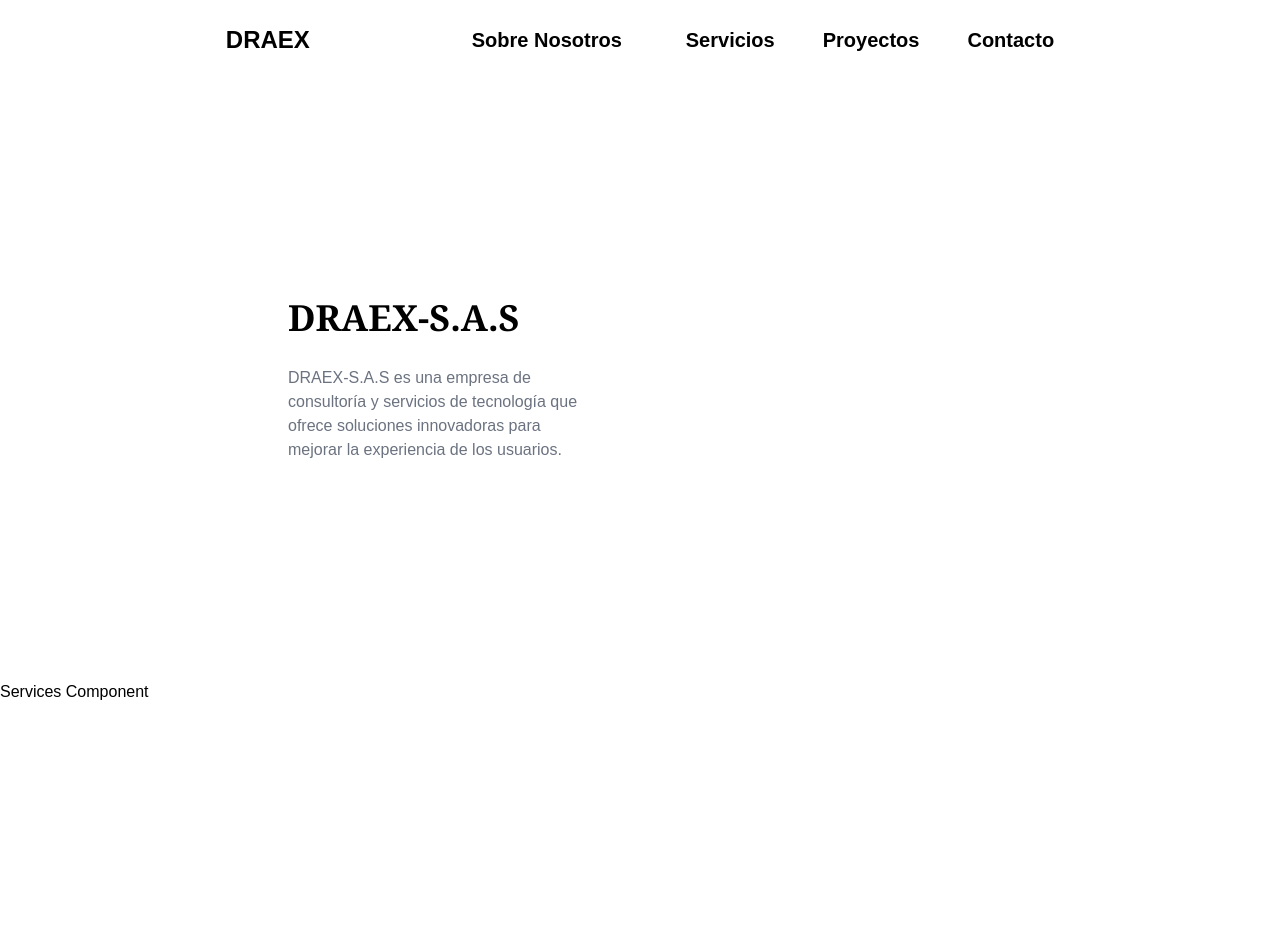
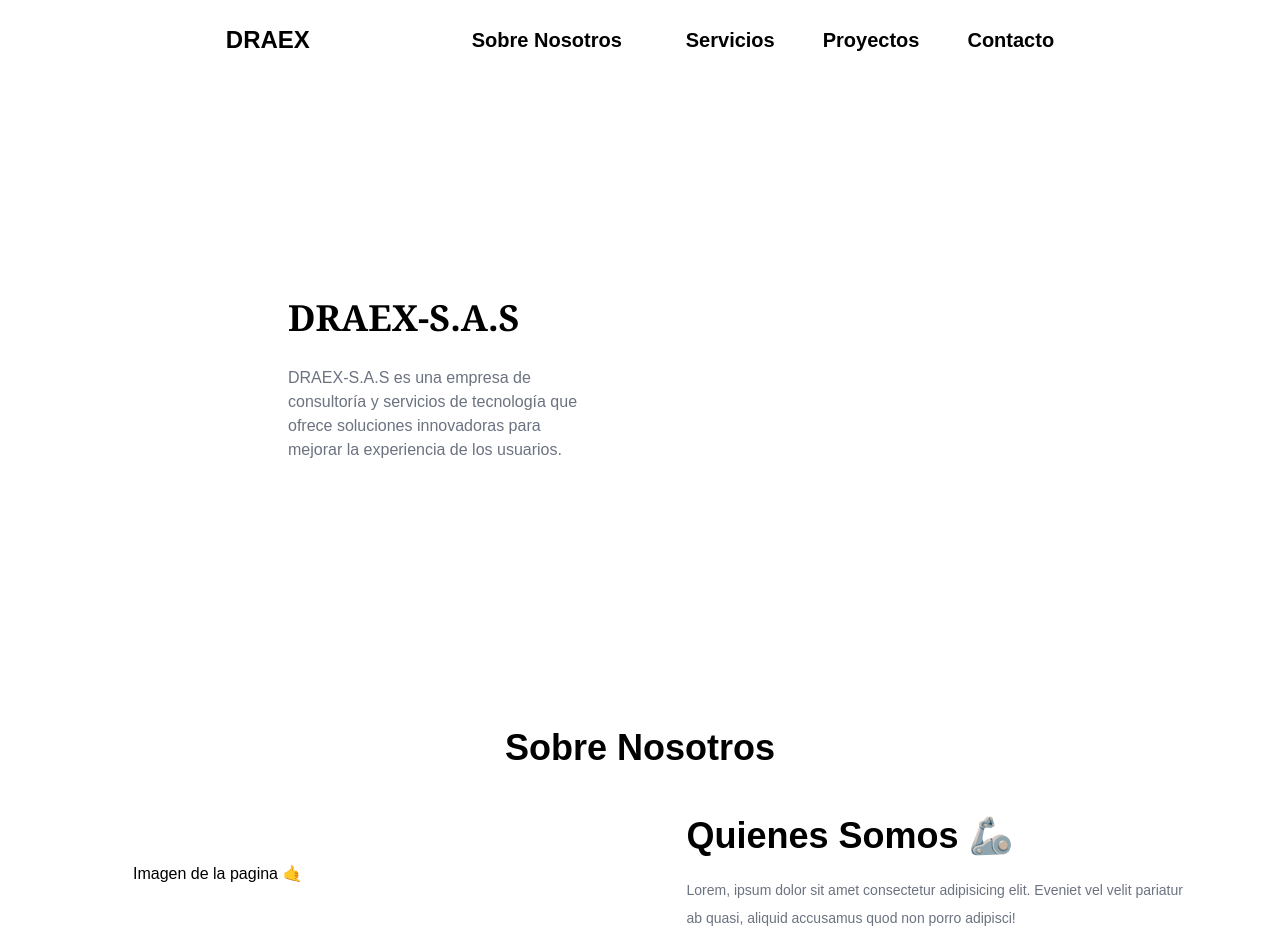
Before and after one commit to wacho91/DRAEX, a React (Vite) app: page / in a window 1280 px wide. Shown: the top 935 px of the page. Before the commit the page ends 800 px from the top, so only its background shows below. Built offline with nearby package versions, Linux system fonts and the light colour scheme; a web font is replaced by a local one.

Commit message:
Component complete for About

```diff
--- a/src/App.jsx
+++ b/src/App.jsx
@@ -1,3 +1,4 @@
+import About_us from "./Components/About Us/About_us"
 import Hero from "./Components/Hero/Hero"
 import Navbar from "./Components/Navbar/Navbar"
 import Services from "./Components/Services/Services"
@@ -9,6 +10,7 @@ function App() {
     <main className="overflow-x-hidden">
       <Navbar />
       <Hero />
+      <About_us />
       <Services />
     </main>
   )
--- /dev/null
+++ b/src/Components/About Us/About_us.jsx
@@ -0,0 +1,29 @@
+
+const About_us = () => {
+  return (
+    <>
+        <div className="container">
+            <h1 className="text-4xl font-semibold text-center py-12">
+                Sobre Nosotros
+            </h1>
+            <div className="grid grid-cols-1 md:grid-cols-2 gap-10 ml-[53px]">
+                {/*Image Section*/}
+                <div className="flex flex-col justify-center">
+                    Imagen de la pagina 🤙
+                </div>
+                {/*Text Section*/}
+                <div className="space-y-5 flex justify-center flex-col xl:max-w-[500px]">
+                    <h2 className="text-4xl font-bold">Quienes Somos 🦾</h2>
+                    <p className="text-gray-500 text-sm leading-7">
+                        Lorem, ipsum dolor sit amet consectetur adipisicing elit.
+                        Eveniet vel velit pariatur ab quasi, aliquid accusamus
+                        quod non porro adipisci!
+                    </p>
+                </div>
+            </div>
+        </div>
+    </>
+  )
+}
+
+export default About_us
```
